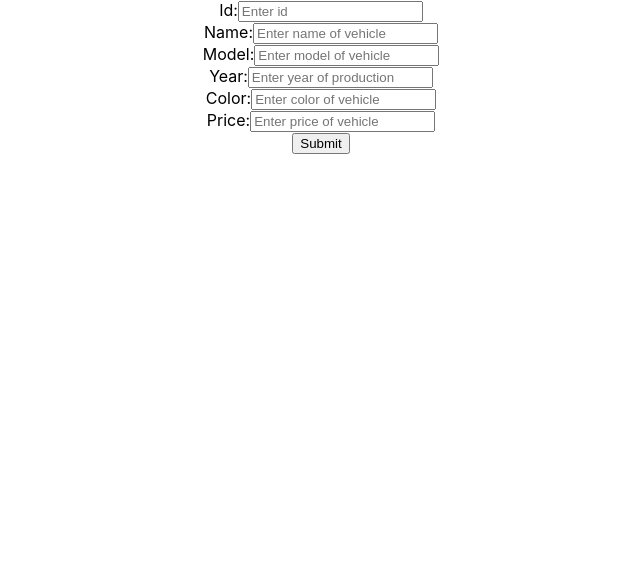
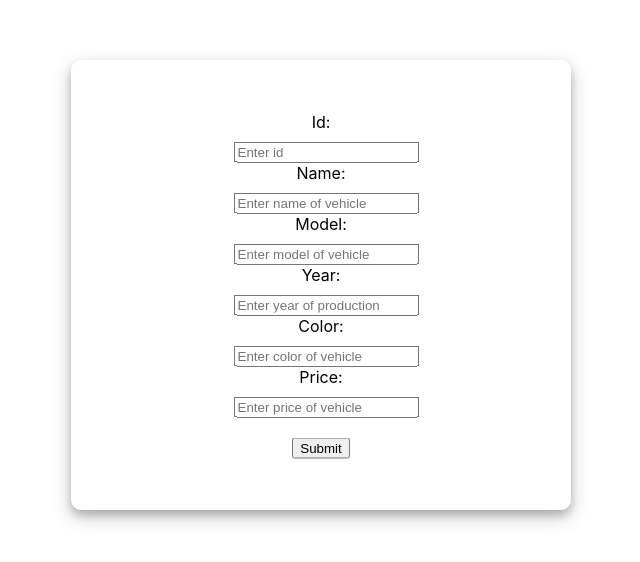
Before and after one commit to kamilbochno/AutoMotiveInspectionTool, a React (Create React App) app: page /Addvehicle in a window 1280 px wide. Shown: the top 562 px of the page, without its empty margins (319-959 px from the left). Built offline with nearby package versions, Linux system fonts and the light colour scheme.

Commit message:
Stylize vehicleform

```diff
--- a/src/Components/Vehicles/AddVehicle.js
+++ b/src/Components/Vehiclesform/AddVehicle.js
@@ -1,5 +1,5 @@
 import React from 'react';
-import VehicleForm from '../Vehiclesform/VehicleForm';
+import VehicleForm from './VehicleForm';
 
 const AddVehicle = () => {
     const handleOnSubmit = (vehicle) => {
--- /dev/null
+++ b/src/Components/Vehiclesform/VehicleForm.css
@@ -0,0 +1,41 @@
+.main-form {
+    margin: 60px auto;
+    width: 500px;
+    box-shadow: 0 5px 8px 0 rgba(0, 0, 0, 0.2), 0 7px 20px 0 rgba(0, 0, 0, 0.2);
+    position: relative;
+    border-radius: 10px;
+    height: 450px;
+    display: grid;
+    grid-template-columns: 1fr 1fr;
+}
+
+.inputs {
+    position: absolute;
+    top: 50%;
+    left: 50%;
+    transform: translate(-50%, -50%);
+    width: 90%;
+
+
+    display: flex;
+    flex-direction: column;
+    justify-content: center;
+    align-items: center;
+}
+
+.input-control {
+    margin-left: 10px;
+    margin-top: 10px;
+    display: block;
+}
+
+.submit-btn {
+    margin-top: 20px;
+}
+
+.errorMsg {
+    text-decoration: underline;
+    position: absolute;
+    margin-top: 10px;
+    margin-left: 160px;
+}
--- a/src/Components/Vehiclesform/VehicleForm.js
+++ b/src/Components/Vehiclesform/VehicleForm.js
@@ -1,6 +1,8 @@
 import React, { useState } from 'react';
 import { Form, Button } from 'react-bootstrap';
 import { v4 as uuidv4 } from 'uuid';
+
+import styles from './VehicleForm.css';
 
 const VehicleForm = (props) => {
     const [vehicle, setVehicle] = useState({
@@ -39,7 +41,7 @@ const VehicleForm = (props) => {
             price,
             date: new Date()
         };
-        props.handleOnSubmit(vehicle);
+    props.handleOnSubmit(vehicle);
     } else {
         errorMsg = 'Please fill out all the fields.';
     }
@@ -77,8 +79,9 @@ const VehicleForm = (props) => {
         <div className="main-form">
             {errorMsg && <p className="errorMsg">{errorMsg}</p>}
             <Form onSubmit={handleOnSubmit}>
+                <div className="inputs">
                 <Form.Group controlId="id">
-                    <Form.Label>Id:</Form.Label>
+                    <Form.Label>Id: </Form.Label>
                     <Form.Control
                         className="input-control"
                         type="number"
@@ -89,7 +92,7 @@ const VehicleForm = (props) => {
                     />
                 </Form.Group>
                 <Form.Group controlId="name">
-                    <Form.Label>Name:</Form.Label>
+                    <Form.Label>Name: </Form.Label>
                     <Form.Control
                         className="input-control"
                         type="text"
@@ -100,7 +103,7 @@ const VehicleForm = (props) => {
                     />
                 </Form.Group>
                 <Form.Group controlId="model">
-                    <Form.Label>Model:</Form.Label>
+                    <Form.Label>Model: </Form.Label>
                     <Form.Control
                         className="input-control"
                         type="text"
@@ -111,7 +114,7 @@ const VehicleForm = (props) => {
                     />
                 </Form.Group>
                 <Form.Group controlId="year">
-                    <Form.Label>Year:</Form.Label>
+                    <Form.Label>Year: </Form.Label>
                     <Form.Control
                         className="input-control"
                         type="number"
@@ -122,7 +125,7 @@ const VehicleForm = (props) => {
                     />
                 </Form.Group>
                 <Form.Group controlId="color">
-                    <Form.Label>Color:</Form.Label>
+                    <Form.Label>Color: </Form.Label>
                     <Form.Control
                         className="input-control"
                         type="text"
@@ -133,7 +136,7 @@ const VehicleForm = (props) => {
                     />
                 </Form.Group>
                 <Form.Group controlId="price">
-                    <Form.Label>Price:</Form.Label>
+                    <Form.Label>Price: </Form.Label>
                     <Form.Control
                         className="input-control"
                         type="number"
@@ -146,9 +149,11 @@ const VehicleForm = (props) => {
                 <Button variant="primary" type="submit" className="submit-btn">
                     Submit
                 </Button>
+                </div>
             </Form>
+
         </div>
       );
-    }
+    };
 
 export default VehicleForm;
```
